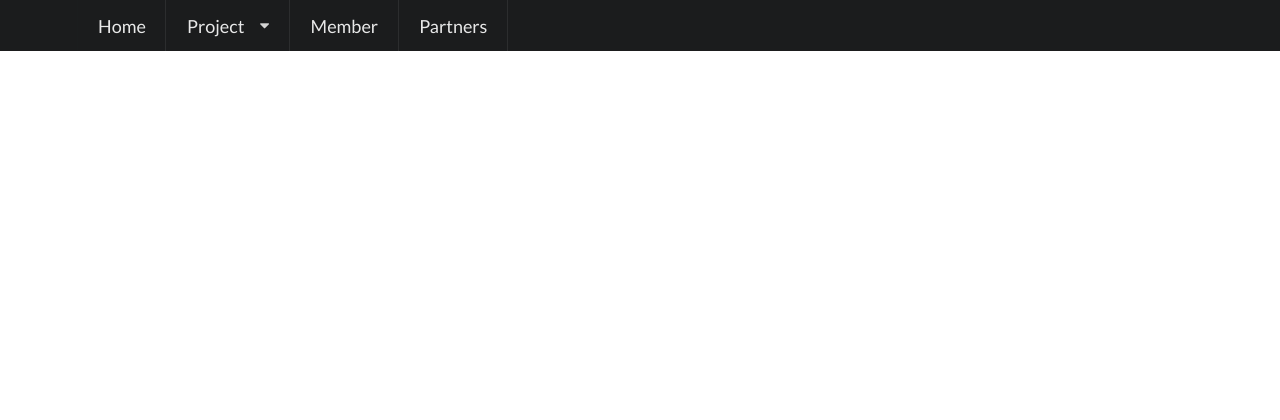
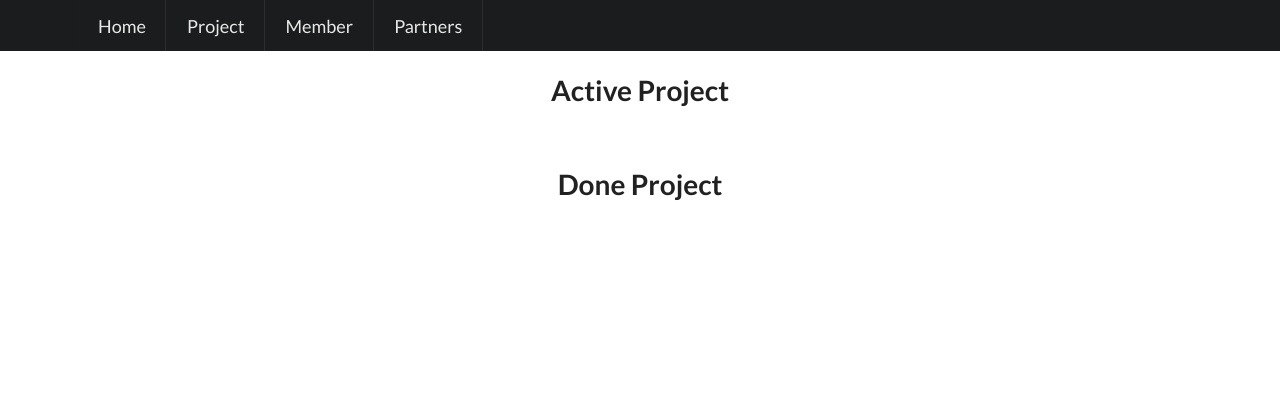
Before and after one commit to fxleblanc/SiteCedille2.0, a Django app: page /project/ in a window 1280 px wide. Shown: the top 420 px of the page. Before the commit the page ends 51 px from the top, so only its background shows below. Run offline with Django 3.2, Linux system fonts and the light colour scheme; data that the repository does not hold is empty; some libraries are stand-ins or nearby versions.

Commit message:
Updated the route and also update the template

```diff
--- a/django/cedille/cedille/templates/base.html
+++ b/django/cedille/cedille/templates/base.html
@@ -18,24 +18,17 @@
   <div class="ui massive inverted top fixed menu">
     <div class="ui container">
       <a href="/" class="item">{% trans 'Home' %}</a>
-      <div class="ui simple dropdown item">
-          {% trans 'Project' %}
-         <i class="dropdown icon"></i>
-        <div class="menu">
-          <a class="item" href="#">{% trans 'Mirroir' %}</a>
-          <a class="item" href="#">{% trans 'Web Site' %}</a>
-        </div>
-      </div>
+      <a href="{% url 'projects:project_list' %}" class="item">{% trans 'Project' %}</a>
       <a href="{% url 'member:member_list' %}" class="item">{% trans 'Member' %}</a>
       <a href="{% url 'partners:partner_list' %}" class="item">{% trans 'Partners' %}</a>
     </div>
   </div>
 
- {%block content%}{%endblock%}
-
+ {% block content %}{% endblock %}
+ <script src="{% static 'jquery/jquery-2.2.2.min.js' %}" type="application/javascript"></script>
+ <script src="https://cdnjs.cloudflare.com/ajax/libs/semantic-ui/2.2.1/semantic.min.js" type="application/javascript"></script>
 </body>
 
-<script src="{% static 'jquery/jquery-2.2.2.min.js' %}" type="application/javascript"></script>
-<script src="https://cdnjs.cloudflare.com/ajax/libs/semantic-ui/2.2.1/semantic.min.js" type="application/javascript"></script>
+
 
 {% block extrajs %}{% endblock %}
--- a/django/cedille/cedille/urls.py
+++ b/django/cedille/cedille/urls.py
@@ -27,6 +27,6 @@ urlpatterns = [
     url(r'^member/', include('member.urls', namespace="member")),
     url(r'^partners/', include('partners.urls', namespace="partners")),
     url(r'^$', home, name='page'),
-    url(r'^project', include('projects.urls', namespace="projects")),
+    url(r'^project/', include('projects.urls', namespace="projects")),
 
 ] + static(settings.MEDIA_URL, document_root=settings.MEDIA_ROOT)
--- a/django/cedille/projects/templates/base_projects.html
+++ b/django/cedille/projects/templates/base_projects.html
@@ -1 +1,3 @@
-{% include "base.html" %}
+{% extends "base.html" %}
+{% load staticfiles %}
+{% load staticfiles i18n %}
--- a/django/cedille/projects/templates/view_projects.html
+++ b/django/cedille/projects/templates/view_projects.html
@@ -1 +1,23 @@
-{% include 'base_projects.html' %}
+{% extends 'base_projects.html' %}
+
+{% load staticfiles %}
+{% load staticfiles i18n %}
+{% block content %}
+
+<div class="pusher">
+<div class="ui hidden divider"></div>
+<div class="ui hidden divider"></div>
+<div class="ui hidden divider"></div>
+<h1 class="ui centered header">{% trans 'Active Project' %}</h1>
+<div class="ui grid">
+{% for project in projects %}
+<!-- Find something that fits here  -->
+{% endfor %}
+</div>
+<div class="ui hidden divider"></div>
+<div class="ui hidden divider"></div>
+<div class="ui hidden divider"></div>
+<h1 class="ui centered header">{% trans 'Done Project' %}</h1>
+
+</div>
+{% endblock %}
```
